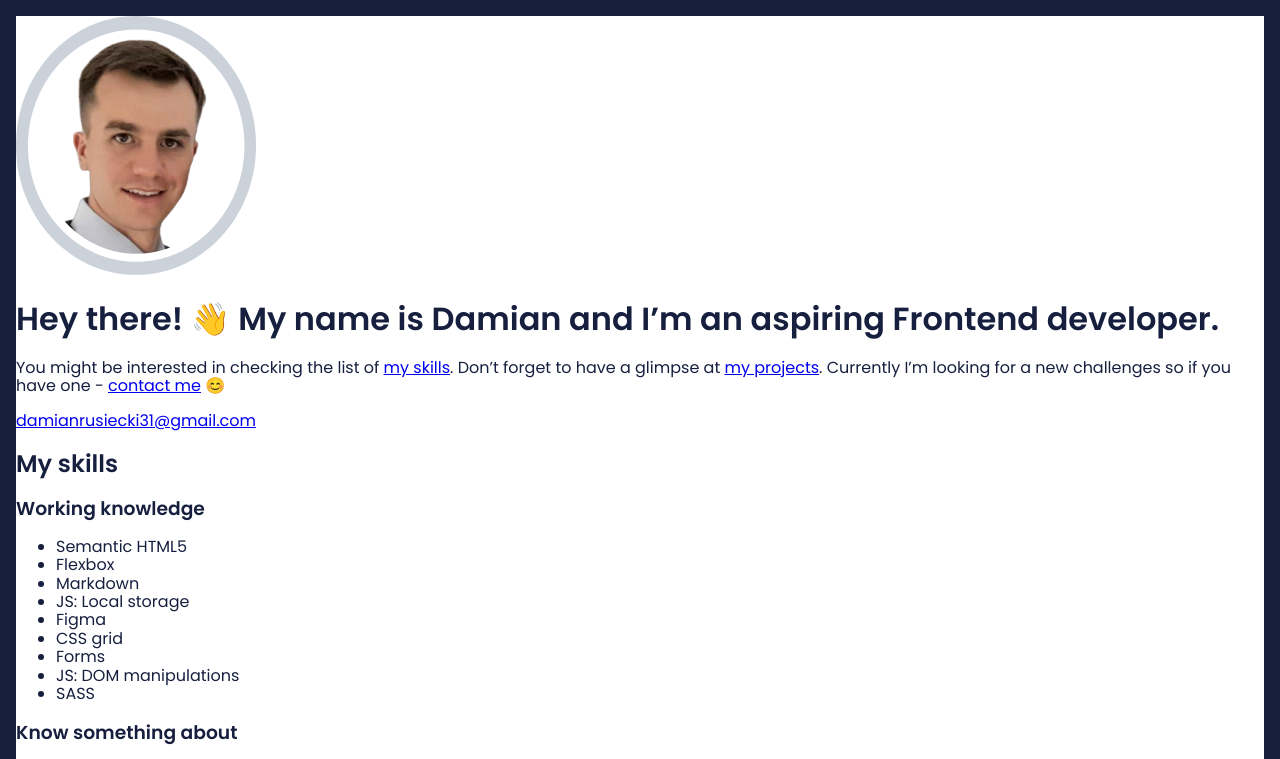
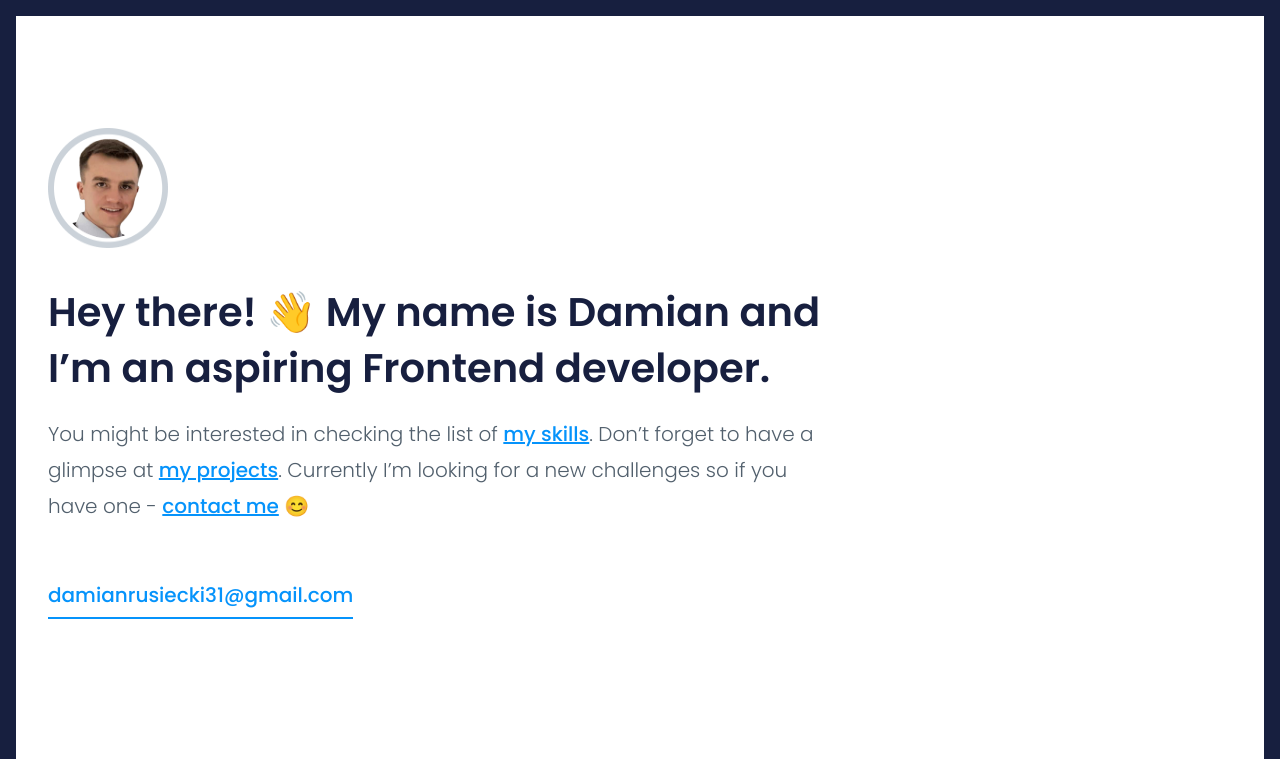
Before and after one commit to damianrusiecki31/damianrusiecki31.github.io, a website built with webpack: page src/content/index.html in a window 1280 px wide. Shown: the top 759 px of the page. Built offline with nearby package versions, Linux system fonts and the light colour scheme; files whose address does not match are found by name.

Commit message:
feat: desktop styles for hero section

```diff
--- a/src/scss/_variables.scss
+++ b/src/scss/_variables.scss
@@ -1,3 +1,5 @@
 $violet: #000;
 $yellow: #F9C802;
-$big-stone:#171F3F
+$big-stone:#171F3F;
+$blue:#0593FB;
+$gray: #52606D;
--- a/src/scss/main.scss
+++ b/src/scss/main.scss
@@ -1,19 +1,26 @@
 @import "_normalize";
 @import "_variables";
 
-@import url('https://fonts.googleapis.com/css?family=Poppins:300,400,500,600&display=swap&subset=latin-ext');
+@import url("https://fonts.googleapis.com/css?family=Poppins:300,400,500,600&display=swap&subset=latin-ext");
+
+@import "modules/hero.scss";
 
 html {
   box-sizing: border-box;
+  font-size: 16px;
 }
 
-*, *:before, *:after {
+*,
+*:before,
+*:after {
   box-sizing: inherit;
 }
 
 body {
   color: $big-stone;
-  background: #FFFFFF;
-  font-family: 'Poppins', sans-serif;
+  background: #ffffff;
+  font-family: "Poppins", sans-serif;
   border: 16px solid $big-stone;
+  -webkit-font-smoothing: antialiased;
+  -moz-osx-font-smoothing: grayscale;
 }
--- /dev/null
+++ b/src/scss/modules/hero.scss
@@ -0,0 +1,39 @@
+.hero {
+  max-width: 1184px;
+  padding: 112px 0 200px;
+  margin: 0 auto;
+  &__description {
+    color: $gray;
+    font-style: normal;
+    font-weight: 300;
+    font-size: 1.25rem;
+    line-height: 2.25rem;
+    max-width: 780px;
+    margin-bottom: 3.75rem;
+  }
+  &__image {
+    width: 120px;
+    height: 120px;
+  }
+  &__link {
+    color: $blue;
+    font-weight: 500;
+  }
+  &__mail {
+    color: $blue;
+    font-weight: 500;
+    font-size: 1.25rem;
+    text-decoration: none;
+    padding-bottom: 8px;
+    border-bottom: 2px solid $blue;
+  }
+  &__title {
+    font-family: Poppins;
+    font-style: normal;
+    font-weight: 600;
+    font-size: 2.5rem;
+    line-height: 3.5rem;
+    max-width: 780px;
+    margin: 2rem 0 1rem;
+  }
+}
```
Also changed, not shown: dist/css/main.css, 1 other file.
